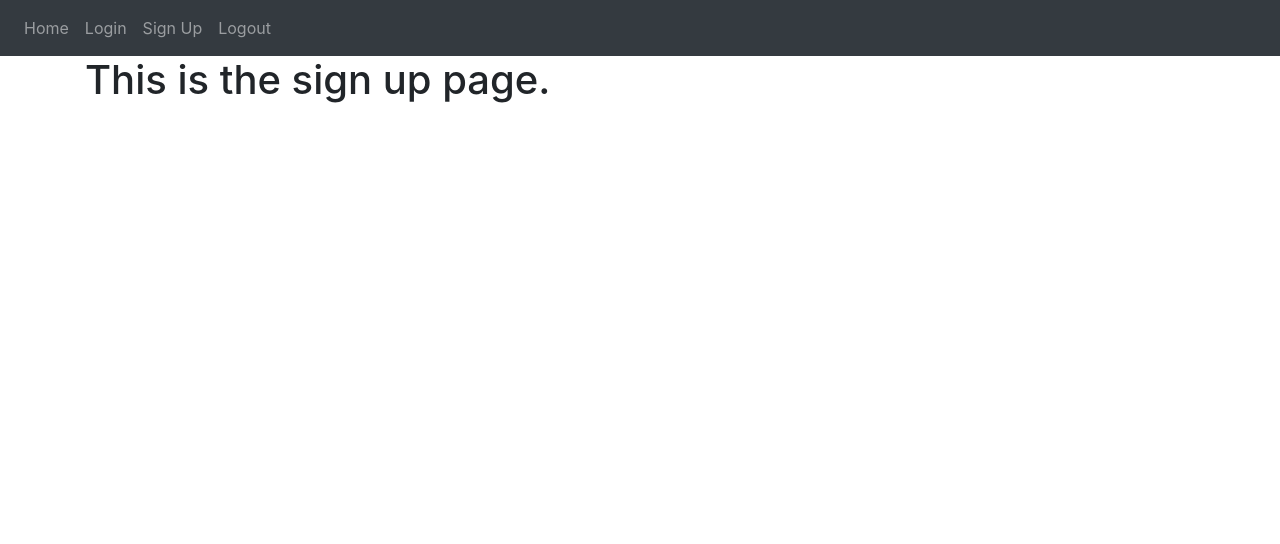
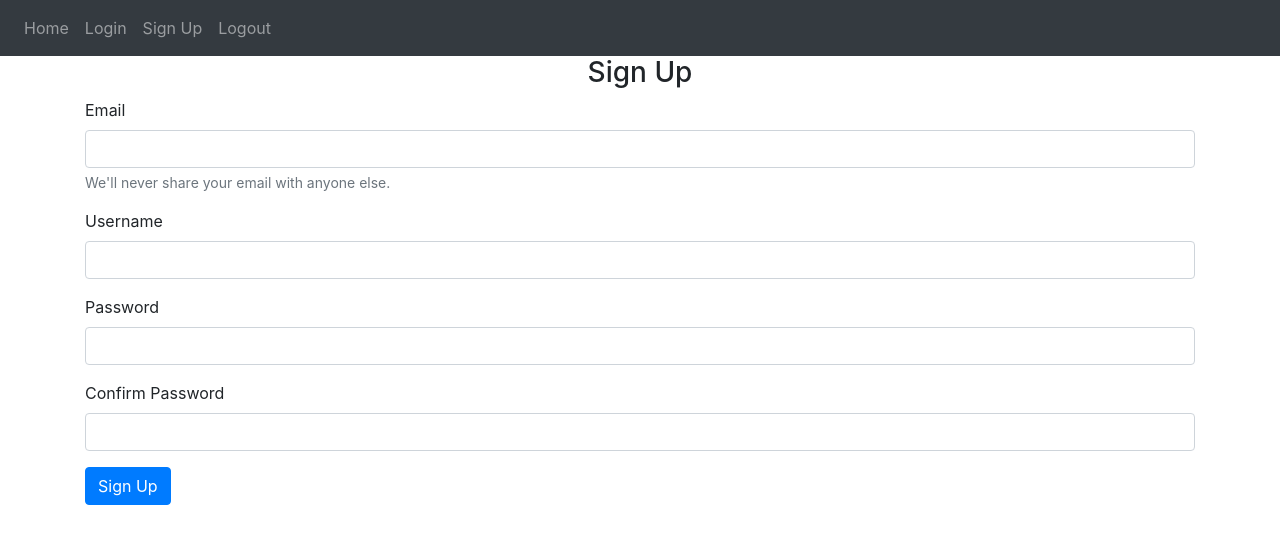
Before and after one commit to GabrUelRodrigues/python_flask_tutorial, a Flask app: page /sign-up in a window 1280 px wide. Shown: the top 544 px of the page. Run offline with Flask 3, Linux system fonts and the light colour scheme.

Commit message:
Login and Sign Up pages and POST request setup

```diff
--- a/website/auth.py
+++ b/website/auth.py
@@ -2,14 +2,14 @@ from flask import Blueprint, render_template
 
 auth = Blueprint("auth", __name__)
 
-@auth.route("/login")
+@auth.route("/sign-up", methods=["GET", "POST"])
+def sign_up():
+	return render_template("sign_up.html")
+
+@auth.route("/login", methods=["GET", "POST"])
 def login():
 	return render_template("login.html")
 
 @auth.route("/logout")
 def logout():
 	return "<h1>Logout</h1>"
-
-@auth.route("/sign-up")
-def sign_up():
-	return render_template("sign_up.html")
--- a/website/templates/sign_up.html
+++ b/website/templates/sign_up.html
@@ -1,3 +1,27 @@
 {% extends "base.html" %}
+
 {% block title %}Sign Up{% endblock %}
-{% block content %} <h1>This is the sign up page.</h1> {% endblock  %}
+
+{% block content %}
+<form method="POST">
+	<h3 align="center">Sign Up</h3>
+	<div class="form-group">
+	  <label for="email">Email</label>
+	  <input type="email" class="form-control" id="email" name="email" aria-describedby="emailHelp">
+	  <small id="emailHelp" class="form-text text-muted">We'll never share your email with anyone else.</small>
+	</div>
+	<div class="form-group">
+		<label for="username">Username</label>
+		<input type="text" class="form-control" id="username" name="username">
+	</div>
+	<div class="form-group">
+	  <label for="password">Password</label>
+	  <input type="password" class="form-control" id="password" name="password">
+	</div>
+	<div class="form-group">
+		<label for="password2">Confirm Password</label>
+		<input type="password" class="form-control" id="password2" name="password2">
+	</div>
+	<button type="submit" class="btn btn-primary">Sign Up</button>
+  </form>
+{% endblock  %}
```
Also changed, not shown: website/templates/login.html (+17 -1 lines).
